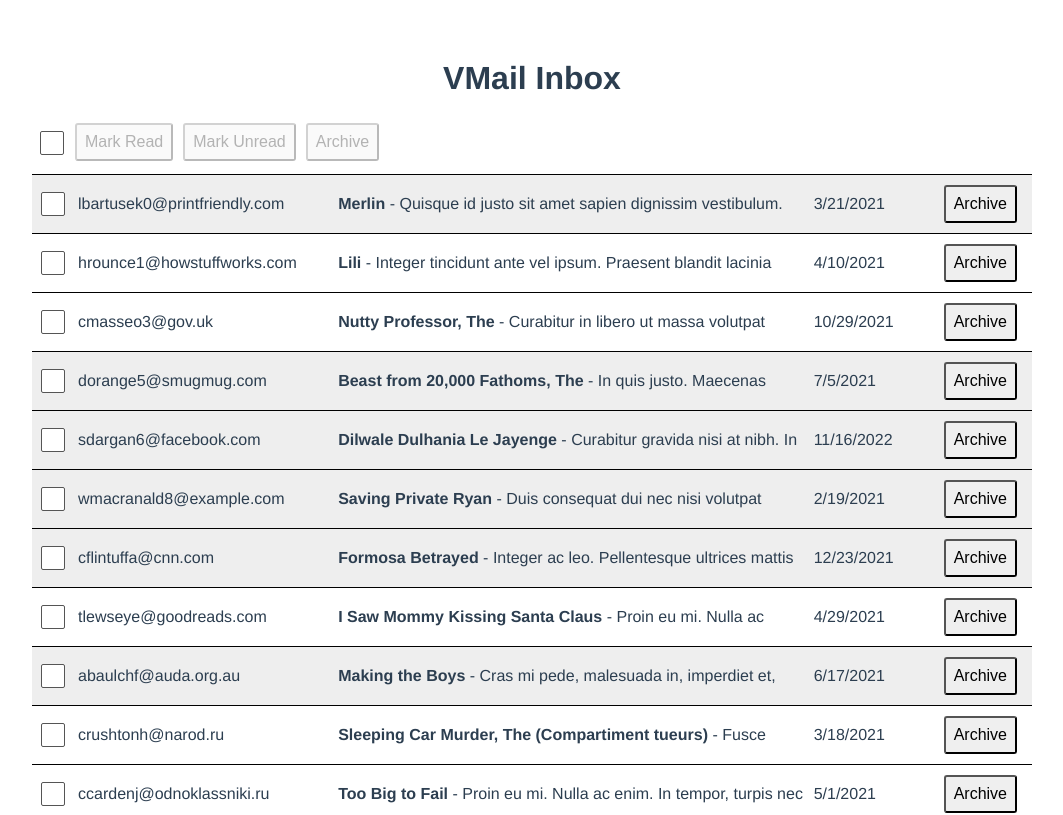
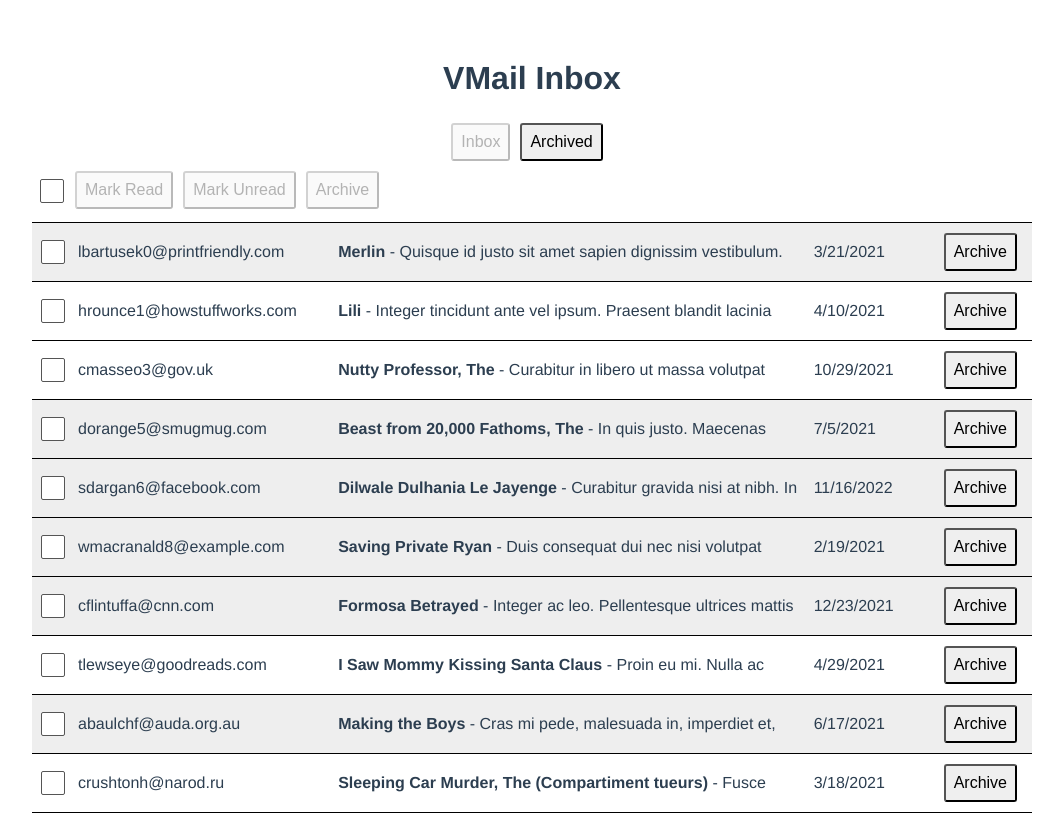
Before and after one commit to SuhelMakkad/vue-mail-ui, a Vue app: page / in a window 1280 px wide. Shown: the top 815 px of the page, without its empty margins (108-1171 px from the left). Built offline with nearby package versions, Linux system fonts and the light colour scheme.

Commit message:
addeed archived screen

```diff
--- a/src/components/MailTable.vue
+++ b/src/components/MailTable.vue
@@ -1,9 +1,12 @@
 <template>
-  <BulkActionBar :emails="unArchivedEmails" />
+  <button @click="selectScreen('inbox')" :disabled="selectedScreen === 'inbox'">Inbox</button>
+  <button @click="selectScreen('archive')" :disabled="selectedScreen === 'archive'">Archived</button>
+
+  <BulkActionBar :emails="filteredEmails" />
 
   <table class="mail-table">
     <tr
-      v-for="email in unArchivedEmails"
+      v-for="email in filteredEmails"
       :key="email.id"
       @click="openEmail(email)"
       class="clickable"
@@ -45,7 +48,7 @@
 import { ref } from "vue";
 import axios from "axios";
 
-import useEmailSelection from "../composables/use-email-selection"
+import useEmailSelection from "../composables/use-email-selection";
 
 import BulkActionBar from "./BulkActionBar.vue";
 import MailView from "./MailView.vue";
@@ -59,8 +62,14 @@ export default {
 
     const emails = ref(res.data);
     const openedEmail = ref(null);
+    const selectedScreen = ref("inbox");
 
-    return { emailSelection: useEmailSelection(), emails, openedEmail,  };
+    return {
+      emailSelection: useEmailSelection(),
+      emails,
+      openedEmail,
+      selectedScreen,
+    };
   },
 
   computed: {
@@ -68,12 +77,21 @@ export default {
       return this.emails?.sort((e1, e2) => (e1.sentAt < e2.sentAt ? 1 : -1));
     },
 
-    unArchivedEmails() {
+    filteredEmails() {
+      if (this.selectedScreen === "archive") {
+        return this.emails?.filter((email) => email.archived);
+      }
+
       return this.emails?.filter((email) => !email.archived);
     },
   },
 
   methods: {
+    selectScreen(screen) {
+      this.selectedScreen = screen
+      this.emailSelection.clear()
+    },
+
     openEmail(email) {
       this.openedEmail = email;
 
@@ -87,7 +105,7 @@ export default {
     },
 
     changeEmail({ toggleRead, toggleArchive, changeIndex, closeModal }) {
-      const emails = this.unArchivedEmails;
+      const emails = this.filteredEmails;
       const email = this.openedEmail;
 
       if (toggleRead) {
```
